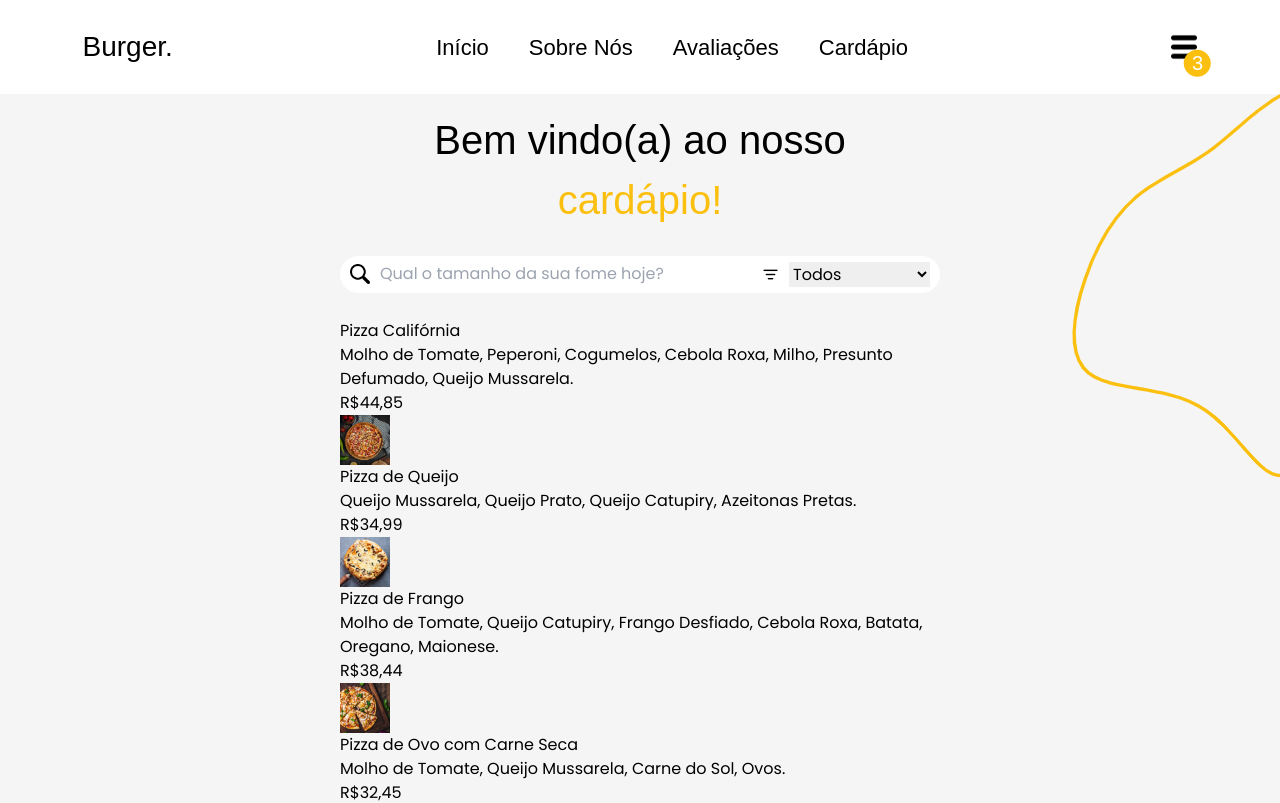
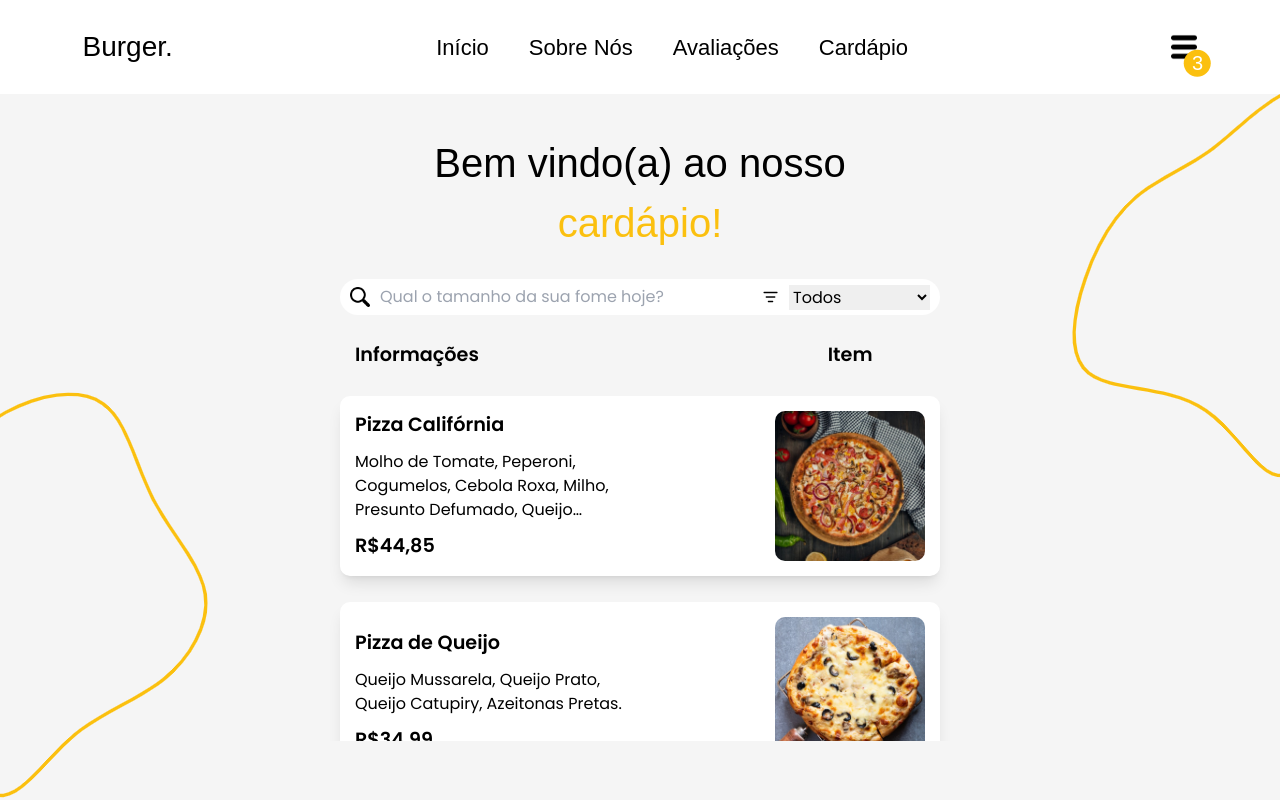
Before and after one commit to Joa0Gustav0/online-menu-app, a Next.js app: page /cardapio in a window 1280 px wide. Shown: the top 803 px of the page. Built offline with nearby package versions, Linux system fonts and the light colour scheme; a web font is replaced by a local one.

Commit message:
added primary styles for the menu products

```diff
--- a/app/cardapio/page.tsx
+++ b/app/cardapio/page.tsx
@@ -4,31 +4,55 @@ import Image from "next/image";
 import blob from "@/public/media/extra/yellow-blob-picture.png";
 import Title from "../ui/Title";
 import SearchBar from "../ui/SearchBar";
-import data from "@/public/products.json"
+import data from "@/public/products.json";
 import clsx from "clsx";
 import { useState } from "react";
 import MenuProduct from "../ui/MenuProduct";
 
 function Page() {
-
   const [filter, setFilter] = useState<string>("Todos");
 
   const productsData = data.products;
-  const productsCategories = [productsData.pizzas, productsData.burgers, productsData.acais]
+  const productsCategories = [
+    productsData.pizzas,
+    productsData.burgers,
+    productsData.acais,
+  ];
 
   return (
     <main className="relative flex justify-center items-center w-full min-h-screen m-auto pt-[110px] pb-[36px] bg-[#f5f5f5] overflow-hidden">
-      <div className="relative flex flex-col items-center gap-[26px] w-full max-w-[600px] z-[10]">
+      <div className="relative flex flex-col items-center gap-[26px] w-full max-w-[1115px] z-[10]">
         <Title text="Bem vindo(a) ao nosso" span="cardápio!" />
         <SearchBar filter={filter} setFilter={async (val) => setFilter(val)} />
-        <ul>
-          {productsCategories.map((categorie) => categorie.map((product, i) => typeof product !== "string" ? (
-            <MenuProduct key={"menu-product-" + i} filter={filter} param={categorie[0]} product={product} />
-          ) : null ))}
+        <ul id="menu-list" className="flex flex-col items-center gap-[26px] h-[50vh] overflow-y-scroll">
+          <aside className="flex items-center justify-between w-full max-w-[600px] px-[15px] pr-[67.5px] text-[1.2em] font-semibold">
+            <h1>Informações</h1>
+            <h1>Item</h1>
+          </aside>
+          {productsCategories.map((categorie) =>
+            categorie.map((product, i) =>
+              typeof product !== "string" ? (
+                <MenuProduct
+                  key={"menu-product-" + i}
+                  filter={filter}
+                  param={categorie[0]}
+                  product={product}
+                />
+              ) : null
+            )
+          )}
         </ul>
       </div>
-      <Image src={blob} alt={"Imagem de uma figura abstrata"} className="absolute -translate-x-1/2 translate-y-1/2 left-0 bottom-[205px]" />
-      <Image src={blob} alt={"Imagem de uma figura abstrata"} className="absolute translate-x-1/2 -translate-y-1/2 right-0 top-[275px]" />
+      <Image
+        src={blob}
+        alt={"Imagem de uma figura abstrata"}
+        className="absolute -translate-x-1/2 translate-y-1/2 left-0 bottom-[205px]"
+      />
+      <Image
+        src={blob}
+        alt={"Imagem de uma figura abstrata"}
+        className="absolute translate-x-1/2 -translate-y-1/2 right-0 top-[275px]"
+      />
     </main>
   );
 }
--- a/app/ui/MenuProduct.tsx
+++ b/app/ui/MenuProduct.tsx
@@ -1,20 +1,36 @@
 import clsx from "clsx";
 import Image from "next/image";
 
-function MenuProduct( {filter, param, product}: {filter: string, param: string | {}, product: {
-  productPicture: string,
-  productName: string,
-  productDescription: string,
-  productPrice: string
-}} ) {
+function MenuProduct({
+  filter,
+  param,
+  product,
+}: {
+  filter: string;
+  param: string | {};
+  product: {
+    productPicture: string;
+    productName: string;
+    productDescription: string;
+    productPrice: string;
+  };
+}) {
   return (
-    <li className={`${clsx({"hidden": filter !== "Todos" && param !== filter})}`}>
-      <aside>
-        <h1>{product.productName}</h1>
-        <p>{product.productDescription}</p>
-        <p>R${product.productPrice}</p>
+    <li
+      className={`${clsx({ hidden: filter !== "Todos" && param !== filter })} flex justify-between items-center w-full max-w-[600px] mx-[26px] p-[15px] bg-white rounded-[10px] shadow-lg`}
+    >
+      <aside className="flex flex-col gap-[10px] max-w-[50%]">
+        <h1 className="text-[1.2em] font-semibold">{product.productName}</h1>
+        <p className="line-clamp-3">{product.productDescription}</p>
+        <p className="text-[1.2em] font-semibold">R${product.productPrice}</p>
       </aside>
-      <Image src={product.productPicture} alt={"Imagem ilustrativa de " + param} width={50} height={50} />
+      <Image
+        src={product.productPicture}
+        alt={"Imagem ilustrativa de " + param}
+        width={150}
+        height={150}
+        className="rounded-[10px]"
+      />
     </li>
   );
 }
--- a/app/ui/SearchBar.tsx
+++ b/app/ui/SearchBar.tsx
@@ -13,7 +13,7 @@ import { useState } from "react";
 function SearchBar( {filter, setFilter}: {filter: string; setFilter: (val: string) => {}}) {
 
   return (
-    <label className="flex items-center gap-[10px] w-full py-[5.75px] px-[10px] bg-white rounded-[25px]">
+    <label className="flex items-center gap-[10px] w-full max-w-[600px] py-[5.75px] px-[10px] bg-white rounded-[25px]">
       <Image src={magnifyingGlassIcon} alt={"Ícone representativo de uma lupa para interatividade com barra de pesquisa"} className="w-[20px]" />
       <input type="text" id="search-bar-input" placeholder="Qual o tamanho da sua fome hoje?" className="w-full bg-transparent focus:border-none focus:outline-none" />
       {[
--- a/app/ui/globals.css
+++ b/app/ui/globals.css
@@ -27,3 +27,13 @@
 .info-aside::-webkit-scrollbar-thumb {
   background-color: #fbc00f;
 }
+
+#menu-list::-webkit-scrollbar {
+  width: 3.5px;
+  background-color: rgba(0, 0, 0, .04);
+}
+#menu-list::-webkit-scrollbar-thumb {
+  border: 0;
+  background-color: black;
+  border-radius: 10px;
+}
```
